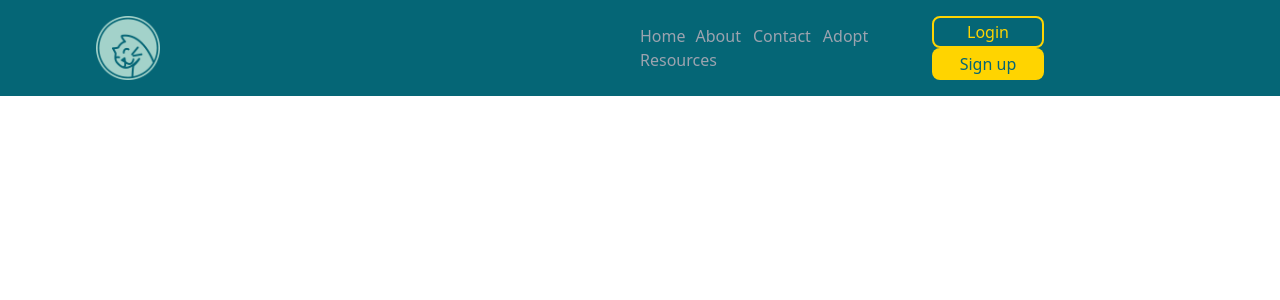
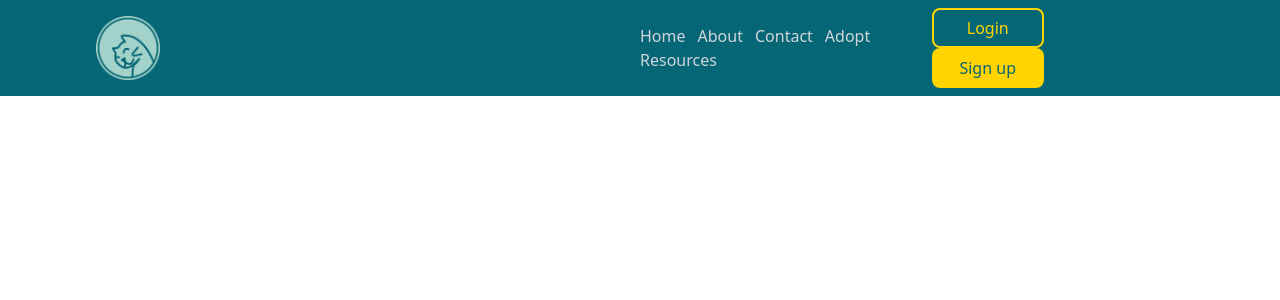
Before and after one commit to AllanSaleh/capstone-project-kurdistan-animal-sanctuary, a Next.js app: page /Navbar in a window 1280 px wide. Shown: the top 300 px of the page. Built offline with nearby package versions, Linux system fonts and the light colour scheme.

Commit message:
less repeated code

```diff
--- a/package.json
+++ b/package.json
@@ -15,6 +15,7 @@
     "firebase": "^8.6.8",
     "i18next": "^20.3.2",
     "next": "11.0.1",
+    "prop-types": "^15.7.2",
     "react": "17.0.2",
     "react-dom": "17.0.2",
     "tailwindcss": "^2.2.4"
--- a/pages/Navbar.jsx
+++ b/pages/Navbar.jsx
@@ -1,12 +1,9 @@
 import React from "react";
 import Link from "next/link";
-import Image from "next/image";
+import Navbutton from "./Navbutton";
 
-const Navbar = () => {
-  const img = [Image];
-
-  return (
-    <nav className="flex flex-row justify-between bg-primary  py-6 px-24 h-24 justify-items-center ">
+const Navbar = () => (
+  <nav className="flex flex-row  bg-primary  py-6 px-24 h-24 justify-items-center ">
     {" "}
     <div className="w-2/4 h-20 relative">
       {" "}
@@ -20,54 +17,19 @@ const Navbar = () => {
     </div>
     <div className="flex flex-row justify-around items-center  w-2/4">
       {" "}
-        <div className="">
-          <Link href="/">
-            <button
-              type="button"
-              className="mr-2.5 text-gray-400 hover:text-highlight"
-            >
-              Home
-            </button>
-          </Link>
-          <Link href="/">
-            <button
-              type="button"
-              className="mr-3 text-gray-400 hover:text-highlight"
-            >
-              About
-            </button>
-          </Link>
-          <Link href="/">
-            <button
-              type="button"
-              className="mr-3 text-gray-400 hover:text-highlight"
-            >
-              Contact
-            </button>
-          </Link>
-          <Link href="/">
-            <button
-              type="button"
-              className="mr-3 text-gray-400 hover:text-highlight"
-            >
-              Adopt
-            </button>
-          </Link>
-          <Link href="/">
-            <button
-              type="button"
-              className="mr-3 text-gray-400  hover:text-highlight"
-            >
-              Resources
-            </button>
-          </Link>
+      <div>
+        <Navbutton name="Home" link="./" />
+        <Navbutton name="About" link="./" />
+        <Navbutton name="Contact" link="./" />
+        <Navbutton name="Adopt" link="./" />
+        <Navbutton name="Resources" link="./" />
       </div>{" "}
       <div className="pr-8">
         {" "}
         <Link href="/">
           <button
             type="button"
-              className="mr-3  w-28 h-8 text-highlight border-2 border-highlight rounded-lg "
+            className="mr-3.5  w-28 h-10 text-highlight border-2 border-highlight rounded-lg "
           >
             {" "}
             Login
@@ -76,7 +38,7 @@ const Navbar = () => {
         <Link href="/">
           <button
             type="button"
-              className="mr-3 w-28 h-8 text-primary bg-highlight rounded-lg "
+            className="mr-3 w-28 h-10 text-primary bg-highlight rounded-lg "
           >
             {" "}
             Sign up
@@ -86,5 +48,4 @@ const Navbar = () => {
     </div>
   </nav>
 );
-};
 export default Navbar;
--- /dev/null
+++ b/pages/Navbutton.jsx
@@ -0,0 +1,21 @@
+import React from "react";
+import Link from "next/link";
+import PropTypes from "prop-types";
+
+const Navbutton = (props) => {
+  const { name } = props;
+  const { link } = props;
+  return (
+    <Link href={link}>
+      <button type="button" className="mr-3 text-gray-300 hover:text-highlight">
+        {name}
+      </button>
+    </Link>
+  );
+};
+Navbutton.propTypes = {
+  name: PropTypes.string.isRequired,
+  link: PropTypes.string.isRequired,
+};
+
+export default Navbutton;
```
Also changed, not shown: 1 other file (tests, documents, lock files or other folders). Lines whose indentation alone changed are shown as unchanged.
